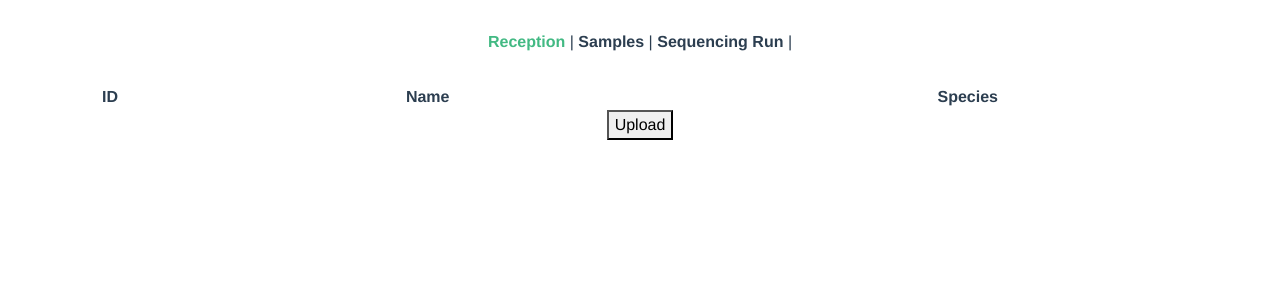
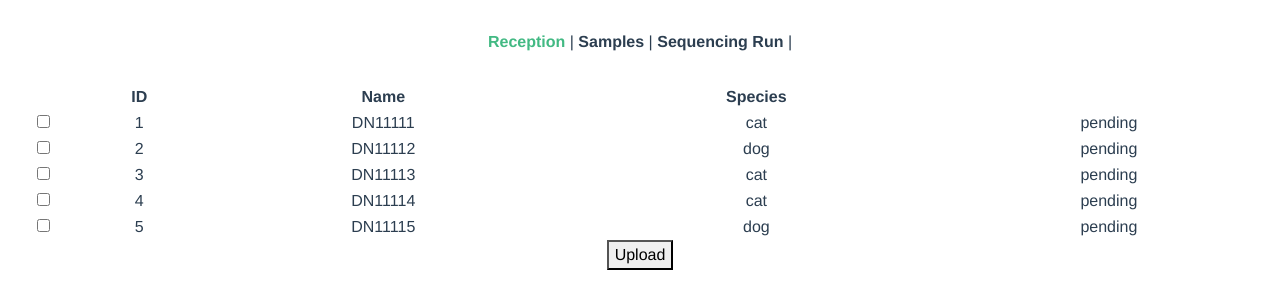
Before and after one commit to sanger-archive/traction-proto, a Vue app: page /samples#/reception in a window 1280 px wide. Shown: the top 308 px of the page. Built offline with nearby package versions, Linux system fonts and the light colour scheme; data requests are answered from the project's data file.

Commit message:
Added store for samples.

```diff
--- a/src/store.js
+++ b/src/store.js
@@ -5,10 +5,20 @@ Vue.use(Vuex)
 
 export default new Vuex.Store({
   state: {
-
+    samples: []
+  },
+  getters: {
+    samples: state => {
+      return state.samples
+    }
   },
   mutations: {
-
+    createSamples (state, samples) {
+      state.samples = samples
+    },
+    startSample (state, id) {
+      state.samples.find(sample => sample.id === id).status = 'started'
+    }
   },
   actions: {
 
--- a/src/views/Reception.vue
+++ b/src/views/Reception.vue
@@ -8,7 +8,7 @@
         <th>Species</th>
       </thead>
       <tbody>
-        <sample v-for="sample in pendingSamples" v-bind:key="sample.id" v-bind="sample"></sample>
+        <sample v-for="sample in samples" v-bind:key="sample.id" v-bind="sample"></sample>
       </tbody>
     </table>
     <div id="uploadbutton">
@@ -26,7 +26,6 @@ export default {
   name: 'Reception',
   data () {
     return {
-      samples: []
     }
   },
   components: {
@@ -34,29 +33,24 @@ export default {
   },
   methods: {
     upload () {
-      let samplesToUpload = this.$children.filter(s => s.selected === true)
-      for (let s of samplesToUpload) {
-        s.status = 'started'
-        localStorage.setItem(s.id, JSON.stringify(s.json))
-      }
+      this.$children.filter(sample => sample.selected === true).forEach((sample) => {
+        this.$store.commit('startSample',sample.id)
+      })
     }
   },
   computed: {
-    pendingSamples () {
-      return Object.values(localStorage).map(s => JSON.parse(s)).filter(s => s.status === 'pending')
+    samples () {
+      return this.$store.getters.samples.filter(sample => sample.status === 'pending')
     }
   },
   created () {
-    axios
-      .get('http://localhost:3000/samples/')
-      .then(response => {
-        for (let sample of response.data) {
-          if (localStorage.getItem(sample.id === undefined)) {
-            localStorage.setItem(sample.id, JSON.stringify(sample))
-          }
+    if (this.$store.getters.samples.length === 0) {
+      axios.get('http://localhost:3000/samples/')
+        .then(response => {
+          this.$store.commit('createSamples', response.data)
         }
-      }
-      )
+        )
+    }
   }
 }
 
--- a/src/views/Sample.vue
+++ b/src/views/Sample.vue
@@ -4,6 +4,7 @@
     <td>{{ id }}</td>
     <td>{{ name }}</td>
     <td>{{ species }}</td>
+    <td>{{ status }}</td>
   </tr>
 </template>
 
@@ -14,7 +15,8 @@ export default {
   props: [
     'id',
     'name',
-    'species'
+    'species',
+    'status'
   ],
   data () {
     return {
--- a/src/views/SampleList.vue
+++ b/src/views/SampleList.vue
@@ -29,11 +29,7 @@ export default {
     Sample
   },
   created () {
-    this.samples = Object.values(localStorage).map(s => JSON.parse(s)).filter(s => s.status === 'started')
-    // let samplesIds = Object.keys(localStorage).filter(i => i !== 'loglevel:webpack-dev-server')
-    // for (let id of samplesIds) {
-    //   this.samples.push(JSON.parse(localStorage[id]))
-    // }
+    this.samples = this.$store.getters.samples
   }
 }
 </script>
--- a/src/views/SequencingRun.vue
+++ b/src/views/SequencingRun.vue
@@ -62,7 +62,6 @@ export default {
     position: absolute;
     top: 75px;
     left: 700px;
-    // margin: auto;
   }
   #chip {
     display: flex;
```
